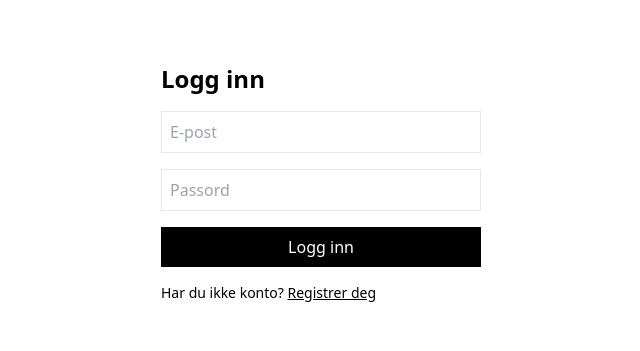
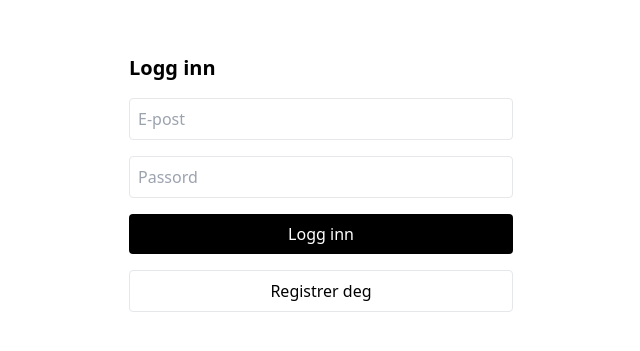
Before and after one commit to cosmicencounters5-png/cv-proffen, a Next.js app: page /login in a window 1280 px wide. Shown: the part 217-568 px from the top of the page, without its empty margins (319-959 px from the left). Built offline with nearby package versions, Linux system fonts and the light colour scheme; no server answers.

Commit message:
Update page.tsx

```diff
--- a/app/login/page.tsx
+++ b/app/login/page.tsx
@@ -1,64 +1,77 @@
-"use client";
+"use client"
 
-import { useState } from "react";
-import { supabase } from "@/lib/supabaseClient";
+import { useState } from "react"
+import { supabaseClient } from "@/lib/supabaseClient"
+import { useRouter } from "next/navigation"
 
 export default function LoginPage() {
-  const [email, setEmail] = useState("");
-  const [password, setPassword] = useState("");
-  const [message, setMessage] = useState("");
+  const [email, setEmail] = useState("")
+  const [password, setPassword] = useState("")
+  const [error, setError] = useState("")
+  const router = useRouter()
 
-  async function handleLogin(e: React.FormEvent) {
-    e.preventDefault();
-
-    const { error } = await supabase.auth.signInWithPassword({
+  async function handleLogin() {
+    const { error } = await supabaseClient.auth.signInWithPassword({
       email,
       password,
-    });
+    })
 
     if (error) {
-      setMessage(error.message);
+      setError(error.message)
     } else {
-      setMessage("Innlogging OK 🎉");
+      router.push("/cv")
+    }
+  }
+
+  async function handleSignup() {
+    const { error } = await supabaseClient.auth.signUp({
+      email,
+      password,
+    })
+
+    if (error) {
+      setError(error.message)
+    } else {
+      router.push("/cv")
     }
   }
 
   return (
-    <main className="min-h-screen flex items-center justify-center">
-      <form onSubmit={handleLogin} className="space-y-4 w-80">
-        <h1 className="text-2xl font-bold">Logg inn</h1>
+    <div className="min-h-screen flex items-center justify-center">
+      <div className="w-full max-w-sm space-y-4">
+        <h1 className="text-xl font-bold">Logg inn</h1>
 
         <input
-          type="email"
+          className="border p-2 w-full rounded"
           placeholder="E-post"
           value={email}
           onChange={(e) => setEmail(e.target.value)}
-          className="w-full border p-2"
-          required
         />
 
         <input
+          className="border p-2 w-full rounded"
           type="password"
           placeholder="Passord"
           value={password}
           onChange={(e) => setPassword(e.target.value)}
-          className="w-full border p-2"
-          required
         />
 
-        <button className="w-full bg-black text-white p-2">
+        {error && <p className="text-red-600 text-sm">{error}</p>}
+
+        <button
+          onClick={handleLogin}
+          className="w-full bg-black text-white py-2 rounded"
+        >
           Logg inn
         </button>
 
-<p className="text-sm">
-  Har du ikke konto?{" "}
-  <a href="/signup" className="underline">
-    Registrer deg
-  </a>
-</p>
-
-        {message && <p>{message}</p>}
-      </form>
-    </main>
-  );
+        <button
+          onClick={handleSignup}
+          className="w-full border py-2 rounded"
+        >
+          Registrer deg
+        </button>
+      </div>
+    </div>
+  )
 }
```
